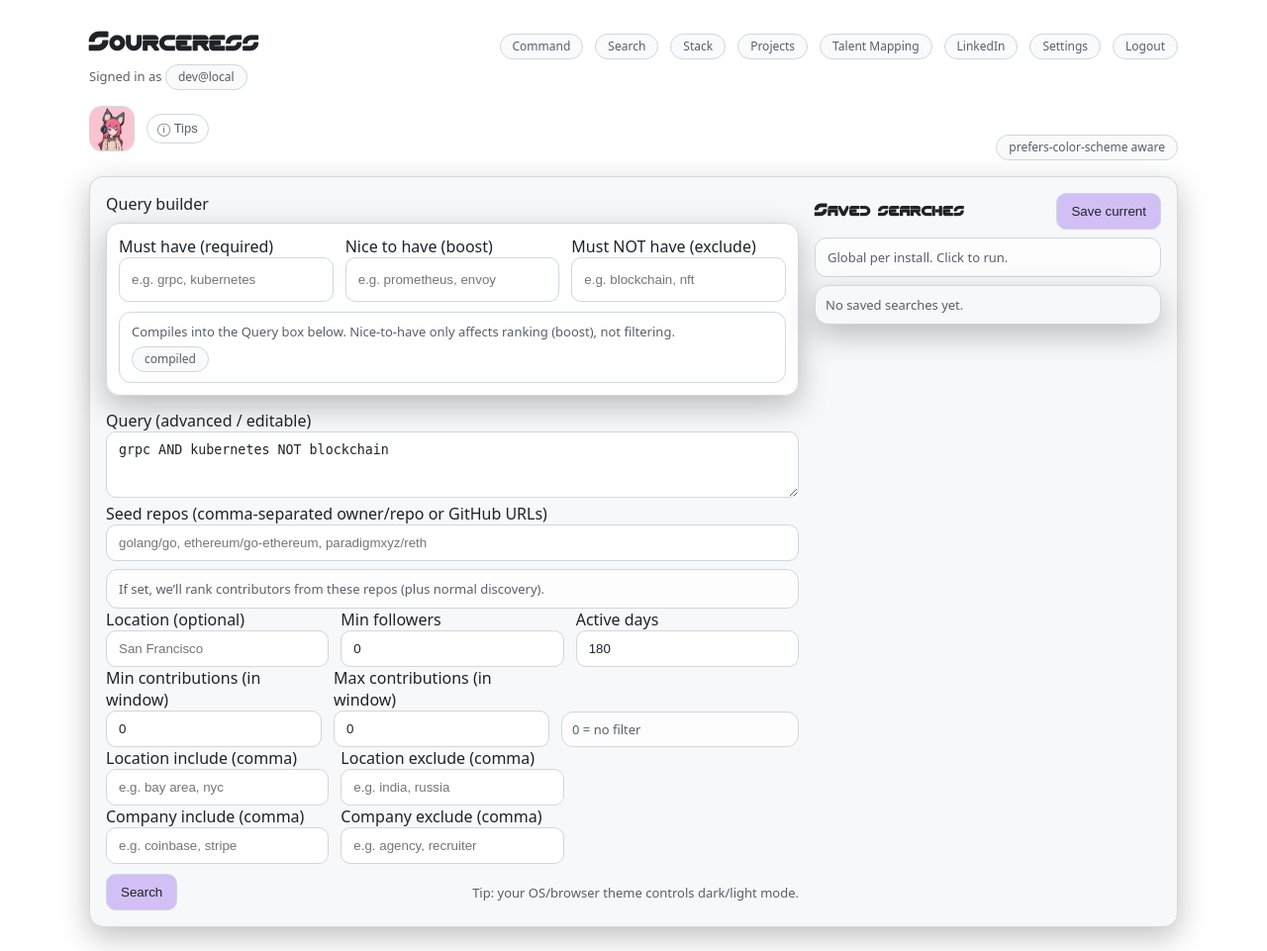
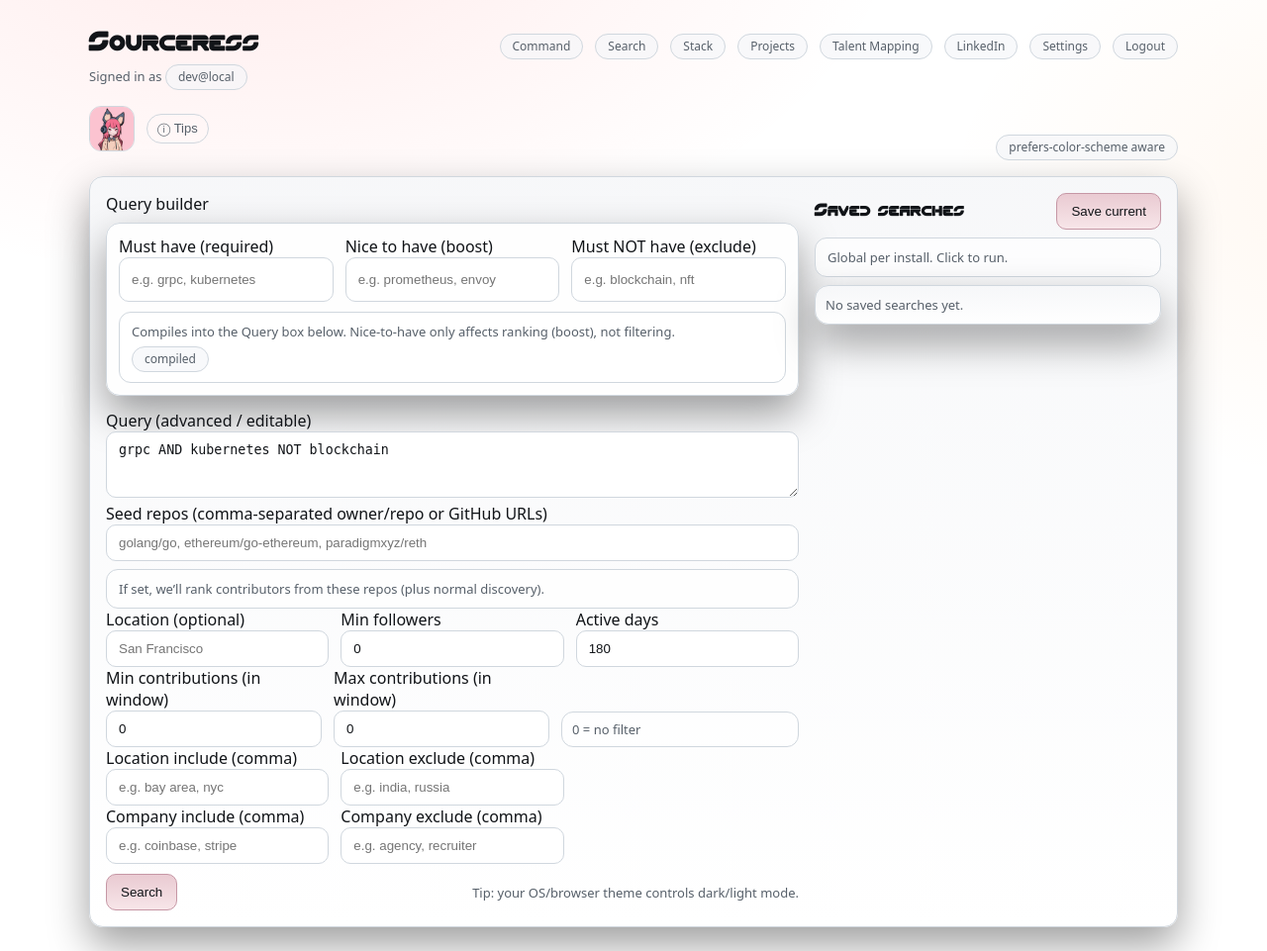
Before and after one commit to NerdHerderDani/sourceress, a FastAPI app: page / in a window 1280 px wide. Shown: the whole page at 99% size. Run offline with FastAPI, Linux system fonts and the light colour scheme; data that the repository does not hold is empty.

Commit message:
UI redesign: cyber black-ops red accent theme (backend + desktop)

```diff
--- a/backend/app/templates/base.html
+++ b/backend/app/templates/base.html
@@ -36,27 +36,31 @@
     }
     :root {
       color-scheme: light dark;
-      --bg: #0b0f14;
-      --panel: #121824;
-      --panel2: #0f1520;
-      --border: #223044;
-      --text: #e6edf3;
-      --muted: #9aa7b5;
-      --link: #7aa2ff;
-      --accent: #7c3aed;
-      --danger: #ff5c7a;
+      /* cyber black-ops */
+      --bg: #070809;
+      --panel: #0c0e10;
+      --panel2: #090b0d;
+      --border: #1f2328;
+      --text: #e8edf2;
+      --muted: #8b949e;
+      --link: #ff6b6b;
+      --accent: #ff3b3b;
+      --accent2: #ff9a3b;
+      --danger: #ff4d6d;
     }
 
     @media (prefers-color-scheme: light) {
       :root {
+        /* keep a light fallback but still on-brand */
         --bg: #ffffff;
-        --panel: #f6f8fa;
+        --panel: #f6f7f9;
         --panel2: #ffffff;
         --border: #d0d7de;
-        --text: #1f2328;
+        --text: #111418;
         --muted: #57606a;
-        --link: #0969da;
-        --accent: #7c3aed;
+        --link: #b00020;
+        --accent: #b00020;
+        --accent2: #ff9a3b;
         --danger: #b00020;
       }
     }
@@ -64,7 +68,10 @@
     body {
       margin: 0;
       font-family: system-ui, -apple-system, Segoe UI, Roboto, Arial, sans-serif;
-      background: var(--bg);
+      background:
+        radial-gradient(1200px 700px at 20% -10%, rgba(255,59,59,0.10), transparent 55%),
+        radial-gradient(900px 600px at 110% 20%, rgba(255,154,59,0.08), transparent 50%),
+        var(--bg);
       color: var(--text);
     }
 
@@ -103,11 +110,14 @@
     .pill:hover { transform: translateY(-1px); text-decoration:none; background: color-mix(in srgb, var(--panel) 85%, transparent); border-color: color-mix(in srgb, var(--link) 18%, var(--border)); }
 
     .panel {
-      background: var(--panel);
+      background: linear-gradient(180deg,
+        color-mix(in srgb, var(--panel) 92%, transparent),
+        color-mix(in srgb, var(--panel2) 92%, transparent)
+      );
       border: 1px solid var(--border);
       border-radius: 14px;
       padding: 16px;
-      box-shadow: 0 10px 30px rgba(0,0,0,0.25);
+      box-shadow: 0 18px 40px rgba(0,0,0,0.38);
     }
 
     input, textarea {
@@ -129,14 +139,21 @@
     button {
       padding: 10px 14px;
       border-radius: 10px;
-      border: 1px solid var(--border);
-      background: color-mix(in srgb, var(--accent) 30%, var(--panel));
+      border: 1px solid color-mix(in srgb, var(--accent) 30%, var(--border));
+      background: linear-gradient(180deg,
+        color-mix(in srgb, var(--accent) 18%, var(--panel)),
+        color-mix(in srgb, var(--accent) 10%, var(--panel2))
+      );
       color: var(--text);
       cursor: pointer;
+      box-shadow: 0 0 0 0 rgba(255,59,59,0.0);
+      transition: transform 120ms ease, box-shadow 160ms ease, border-color 120ms ease;
     }
 
     button:hover {
-      background: color-mix(in srgb, var(--accent) 40%, var(--panel));
+      transform: translateY(-1px);
+      border-color: color-mix(in srgb, var(--accent) 55%, var(--border));
+      box-shadow: 0 0 0 3px rgba(255,59,59,0.10);
     }
 
     .row { display: flex; gap: 12px; }
@@ -188,13 +205,18 @@
       border: 1px solid var(--border);
       border-radius: 14px;
       background: linear-gradient(180deg,
-        color-mix(in srgb, var(--panel2) 92%, transparent),
-        color-mix(in srgb, var(--panel2) 80%, transparent)
+        rgba(255,255,255,0.03),
+        rgba(255,255,255,0.01)
       );
-      box-shadow: 0 8px 18px rgba(0,0,0,0.22);
+      box-shadow: 0 10px 24px rgba(0,0,0,0.32);
       transition: transform 140ms ease, border-color 140ms ease, box-shadow 140ms ease;
     }
-    .tile:hover { transform: translateY(-2px); border-color: color-mix(in srgb, var(--accent) 35%, var(--border)); box-shadow: 0 14px 26px rgba(0,0,0,0.32); text-decoration:none; }
+    .tile:hover {
+      transform: translateY(-2px);
+      border-color: color-mix(in srgb, var(--accent) 45%, var(--border));
+      box-shadow: 0 18px 34px rgba(0,0,0,0.42);
+      text-decoration:none;
+    }
 
     .kpi {
       display:flex;
```
Also changed, not shown: desktop/src/styles.css (+20 -11 lines).
